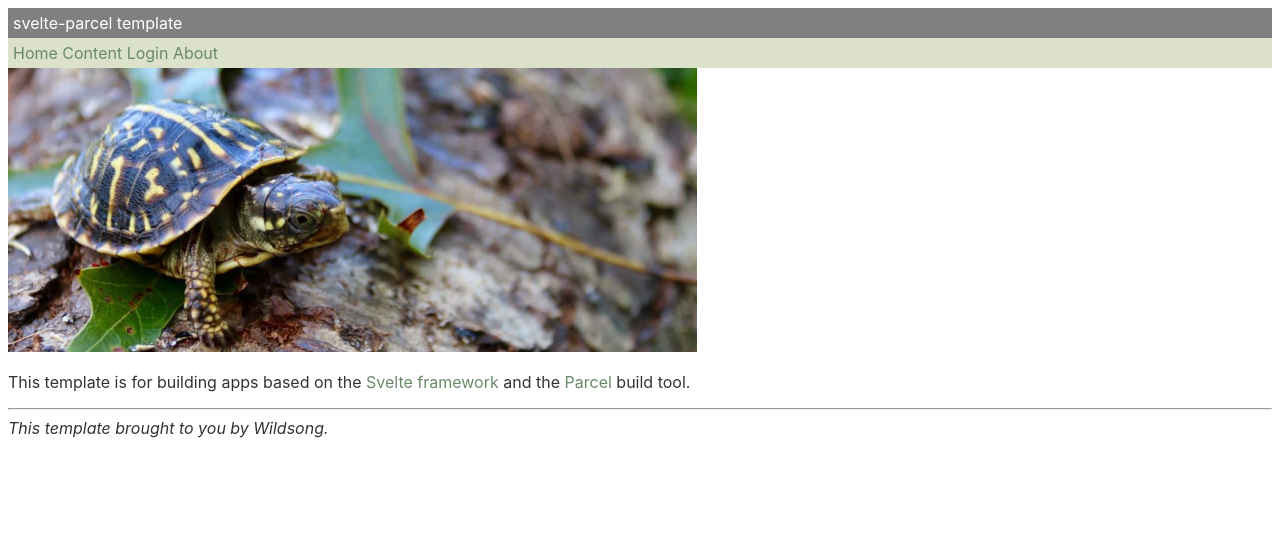
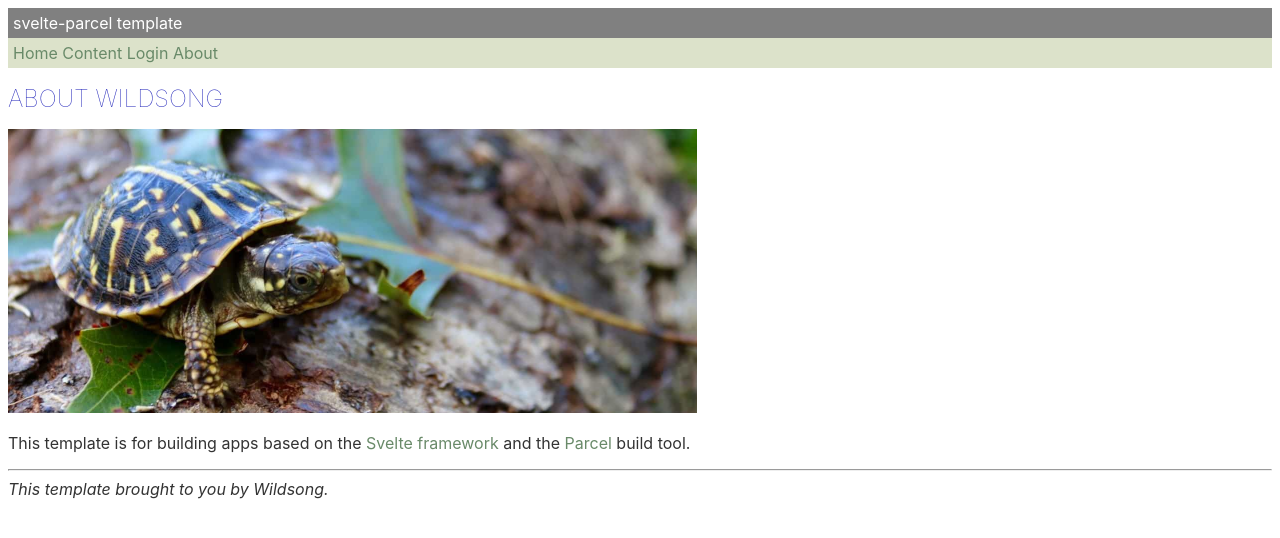
Before and after one commit to Wildsong/svelte-parcel, a Svelte app: page /about in a window 1280 px wide. Shown: the top 538 px of the page. Built offline with nearby package versions, Linux system fonts and the light colour scheme.

Commit message:
fixed up about page

```diff
--- a/src/pages/About.svelte
+++ b/src/pages/About.svelte
@@ -10,6 +10,7 @@
 </script>
 
 <div class="About">
+    <h1>About Wildsong</h1>
     <img alt="Baby turtle" src="{imageUrl}">
 
     <p>
```
